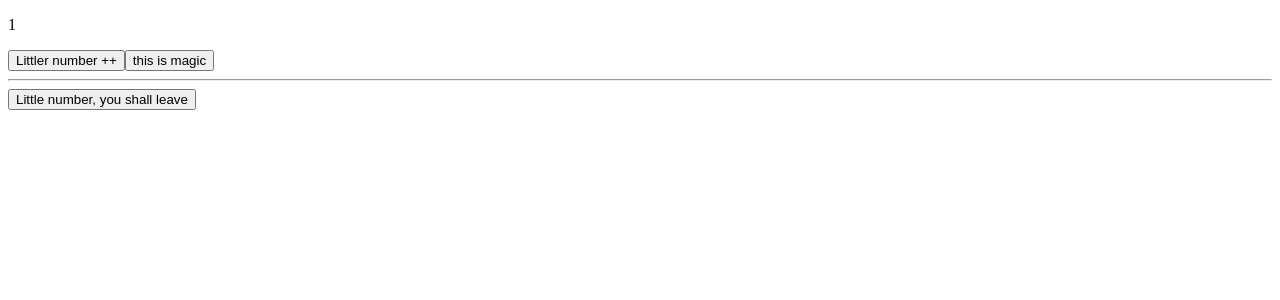
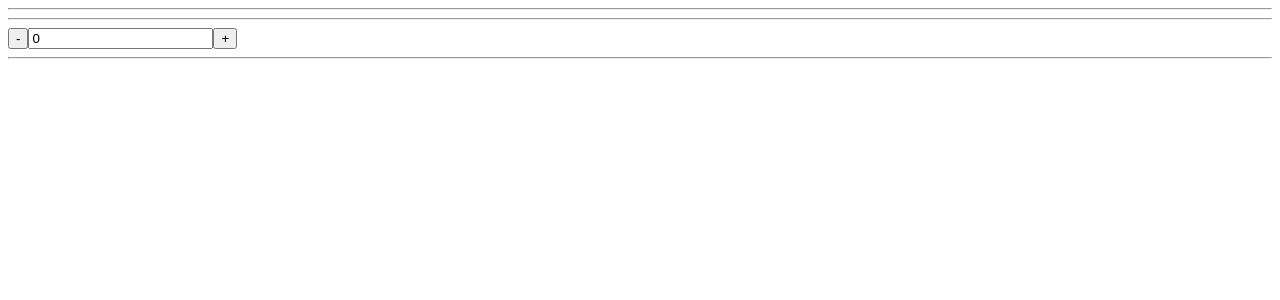
Before and after one commit to VetVictor33/first-angular-app, an Angular app: page / in a window 1280 px wide. Shown: the top 300 px of the page. Built offline with nearby package versions, Linux system fonts and the light colour scheme.

Commit message:
add viewChield

```diff
--- a/src/app/app.component.html
+++ b/src/app/app.component.html
@@ -1,9 +1,9 @@
 <router-outlet>
-  <!-- <app-courses/>
+  <!-- <app-courses/> -->
   <hr/>
-  <app-data-binding/>
+  <!-- <app-data-binding/> -->
   <hr>
+  <counter/>
   <hr>
-  <hr> -->
-  <app-help-dom-manipulation/>
+  <!-- <app-help-dom-manipulation/> -->
 </router-outlet>
--- a/src/app/output-property/output-property.component.html
+++ b/src/app/output-property/output-property.component.html
@@ -1,5 +1,5 @@
 <div>
   <button (click)="decrement()">-</button>
-  <input type="text" [value]="value" readonly>
+  <input type="number" [value]="value" readonly #inputValue>
   <button (click)="increment()">+</button>
 </div>
--- a/src/app/output-property/output-property.component.ts
+++ b/src/app/output-property/output-property.component.ts
@@ -1,4 +1,4 @@
-import { Component, EventEmitter, Input, Output } from '@angular/core';
+import { Component, ElementRef, EventEmitter, Input, Output, ViewChild } from '@angular/core';
 
 @Component({
   selector: 'counter',
@@ -8,11 +8,18 @@ import { Component, EventEmitter, Input, Output } from '@angular/core';
 })
 export class OutputPropertyComponent {
 
-  @Input() value: number = 0;
+  @Input()
+  public value: number = 0;
 
-  @Output() changedValue = new EventEmitter();
+  @Output()
+  public changedValue = new EventEmitter();
+
+  @ViewChild('inputValue')
+  inputValue!: ElementRef<HTMLInputElement>;
 
   public increment() {
+    const { value } = this.inputValue.nativeElement
+    console.log(value)
     this.value++
     this.changedValue.emit({ newValue: this.value })
   }
```
